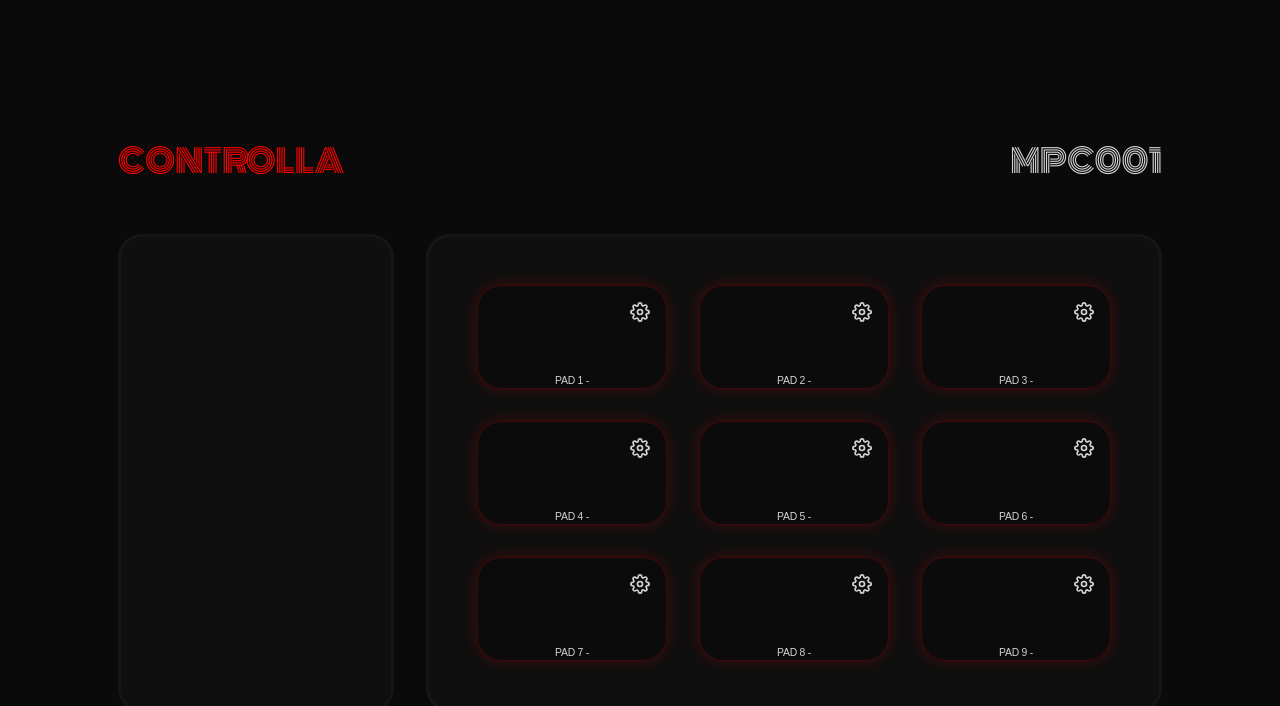
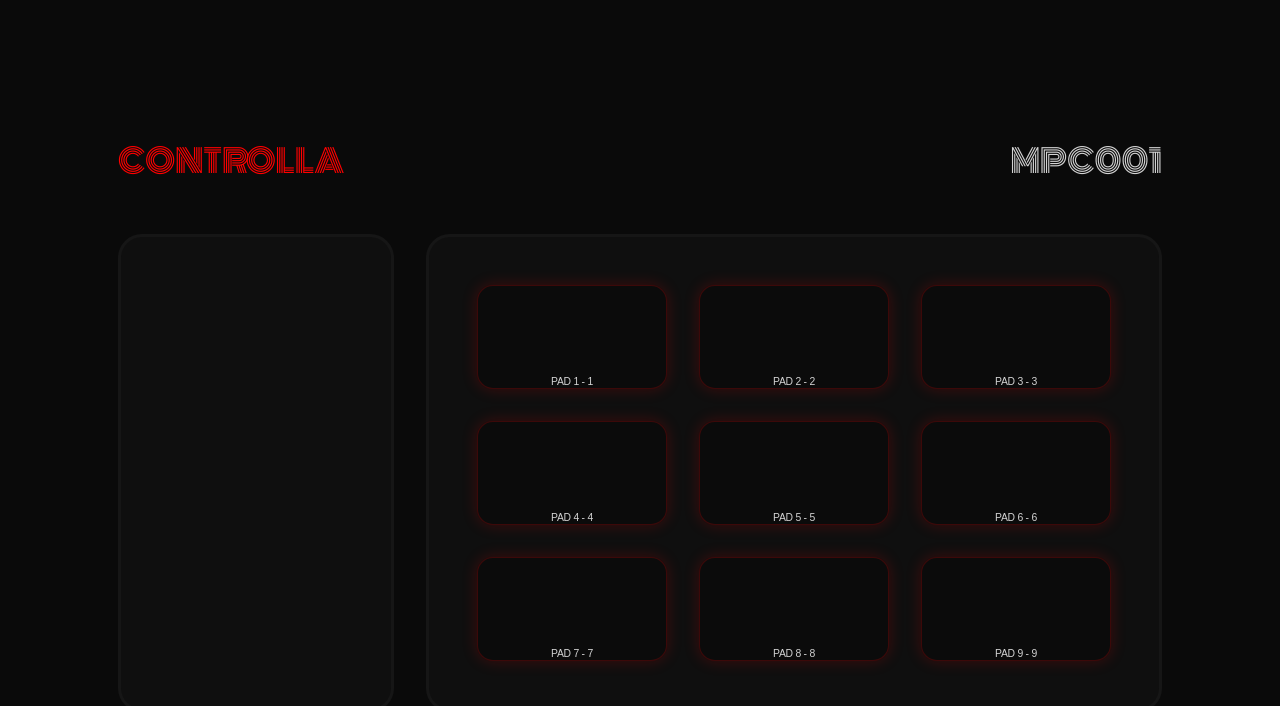
Before and after one commit to kodewilliams/controlla, a React (Create React App) app: page / in a window 1280 px wide. Shown: the top 706 px of the page. Built offline with nearby package versions, Linux system fonts and the light colour scheme.

Commit message:
Added default mapping of pads 1-9 and event listeners

```diff
--- a/src/components/Config/Config.tsx
+++ /dev/null
@@ -1,9 +0,0 @@
-import "./Config.css";
-import { FC } from "react";
-import { observer } from "mobx-react-lite";
-
-const Config: FC = observer(() => {
-  return <div className='config centered'></div>;
-});
-
-export default Config;
--- a/src/components/Controlla/Controlla.css
+++ b/src/components/Controlla/Controlla.css
@@ -11,5 +11,5 @@
   grid-template-rows: max-content auto;
   grid-template-areas:
     "brand brand"
-    "config samplers";
+    "usage samplers";
 }
--- a/src/components/Controlla/Controlla.tsx
+++ b/src/components/Controlla/Controlla.tsx
@@ -2,7 +2,7 @@ import "./Controlla.css";
 import { FC } from "react";
 
 import Brand from "../Brand/Brand";
-import Config from "../Config/Config";
+import Usage from "../Usage/Usage";
 import Samplers from "../Samplers/Samplers";
 import { ConfigProvider, ConfigState } from "../../states/config";
 
@@ -13,7 +13,7 @@ const Controlla: FC = () => {
     <div className='controlla'>
       <ConfigProvider value={store}>
         <Brand />
-        <Config />
+        <Usage />
         <Samplers />
       </ConfigProvider>
     </div>
--- a/src/components/Sampler/Sampler.css
+++ b/src/components/Sampler/Sampler.css
@@ -2,9 +2,9 @@
   display: grid;
   overflow: hidden;
   position: relative;
-  border-radius: 1.5rem;
+  border-radius: 1rem;
   background: #0b0b0b;
-  grid-template-rows: 85% auto;
+  grid-template-rows: 80% auto;
   border: 1px solid rgba(255, 0, 0, 0.2);
   box-shadow: 0rem 0rem 1rem rgba(255, 0, 0, 0.2);
 }
@@ -15,6 +15,7 @@
 
 .label {
   color: lightgray;
+  padding: 0.5rem;
   font-size: 0.65em;
   text-align: center;
   text-transform: uppercase;
@@ -24,6 +25,10 @@
 .sampler:active,
 .sampler:hover {
   box-shadow: 0rem 0rem 1rem rgba(255, 0, 0, 1);
+}
+
+.activePad {
+  background: rgba(255, 0, 0, 0.75);
 }
 
 .samplerConfig {
--- a/src/components/Sampler/Sampler.tsx
+++ b/src/components/Sampler/Sampler.tsx
@@ -1,14 +1,10 @@
 import "./Sampler.css";
-import { FC, useContext, useEffect } from "react";
+import { FC, useContext } from "react";
+import { FiSettings } from "react-icons/fi";
 import { ConfigContext } from "../../states/config";
-import { FiSettings } from "react-icons/fi";
+import { observer } from "mobx-react-lite";
 
-interface Props {
-  id: string;
-  mapping: string;
-}
-
-const SamplerConfig: FC<any> = ({ id, children }) => {
+const SamplerConfig: FC<any> = observer(({ id, children }) => {
   const store = useContext(ConfigContext);
 
   const handleUpdate = () => {
@@ -21,22 +17,28 @@ const SamplerConfig: FC<any> = ({ id, children }) => {
     }
   };
 
-  useEffect(() => {}, []);
-
   return (
     <button className='samplerConfig' onClick={() => handleUpdate()}>
       {children}
     </button>
   );
-};
+});
 
-const Sampler: FC<Props> = ({ id, mapping }) => {
+interface SamplerProps {
+  id: string;
+  active: boolean;
+  mapping: string;
+}
+
+const Sampler: FC<SamplerProps> = ({ id, active, mapping }) => {
   return (
     <div className='sampler'>
-      <SamplerConfig id={id}>
-        <FiSettings />
-      </SamplerConfig>
-      <div className='pad centered' />
+      <div style={{ display: "none" }}>
+        <SamplerConfig id={id}>
+          <FiSettings />
+        </SamplerConfig>
+      </div>
+      <div className={`pad centered ${active ? "activePad" : ""}`} />
       <span className='label centered'>{`Pad ${id} - ${mapping}`}</span>
     </div>
   );
--- a/src/components/Samplers/Samplers.tsx
+++ b/src/components/Samplers/Samplers.tsx
@@ -1,19 +1,44 @@
 import "./Samplers.css";
-import { FC, useContext } from "react";
+import { FC, useContext, useEffect } from "react";
 import { observer } from "mobx-react-lite";
 import Sampler from "../Sampler/Sampler";
-// import useKeyPressed from "../../hooks/useKeyPress";
 import { ConfigContext } from "../../states/config";
 
 const Samplers: FC = observer(() => {
-  const { mappings } = useContext(ConfigContext);
+  const store = useContext(ConfigContext);
+  const { updatePressed, clearPressed } = store;
 
-  const renderPads = () =>
-    Object.entries(mappings).map(([key, mapping]) => (
-      <Sampler key={`sampler-${key}`} id={key} mapping={mapping} />
-    ));
+  useEffect(() => {
+    const onKeyDown = (e: any) => {
+      if (e.repeat) return;
+      updatePressed(e.key);
+      return e.key;
+    };
 
-  return <div className='samplers'>{renderPads()}</div>;
+    const onKeyUp = (e: any) => {
+      clearPressed();
+      return e.key;
+    };
+
+    window.addEventListener("keydown", onKeyDown);
+    window.addEventListener("keyup", onKeyUp);
+
+    return () => {
+      window.removeEventListener("keydown", onKeyDown);
+      window.removeEventListener("keyup", onKeyUp);
+    };
+  }, [updatePressed, clearPressed]);
+
+  const pads = Object.entries(store.mappings).map(([key, mapping]) => (
+    <Sampler
+      id={key}
+      key={`sampler-${key}`}
+      mapping={mapping}
+      active={store.pressed === mapping}
+    />
+  ));
+
+  return <div className='samplers'>{pads}</div>;
 });
 
 export default Samplers;
--- a/src/components/Config/Config.css
+++ b/src/components/Usage/Usage.css
@@ -1,5 +1,5 @@
-.config {
-  grid-area: config;
+.usage {
+  grid-area: usage;
   border-radius: 1.5rem;
   background: #0f0f0f;
   border: 3px solid rgba(50, 50, 50, 0.2);
--- /dev/null
+++ b/src/components/Usage/Usage.tsx
@@ -0,0 +1,9 @@
+import "./Usage.css";
+import { FC } from "react";
+import { observer } from "mobx-react-lite";
+
+const Usage: FC = observer(() => {
+  return <div className='usage centered'></div>;
+});
+
+export default Usage;
--- a/src/states/config.ts
+++ b/src/states/config.ts
@@ -3,22 +3,33 @@ import { createContext } from "react";
 
 export class ConfigState {
   size: number = 9;
+  pressed: string = "";
   mappings: { [key: string]: string } = {};
 
   constructor() {
     makeAutoObservable(this, {
       mappings: observable,
+      pressed: observable,
+      size: observable,
     });
 
     // Set mappings to be empty by default
     for (let key = 1; key <= this.size; ++key) {
-      this.mappings[key] = "";
+      this.mappings[key] = key.toString();
     }
   }
 
   updateMapping = (key: string, mapping: string) => {
     this.mappings[key] = mapping;
   };
+
+  updatePressed = (key: string) => {
+    this.pressed = key;
+  };
+
+  clearPressed = () => {
+    this.pressed = "";
+  };
 }
 
 export const ConfigContext = createContext({} as ConfigState);
```
Also changed, not shown: src/hooks/useKeyPress.ts (deleted, +0 -32 lines).
